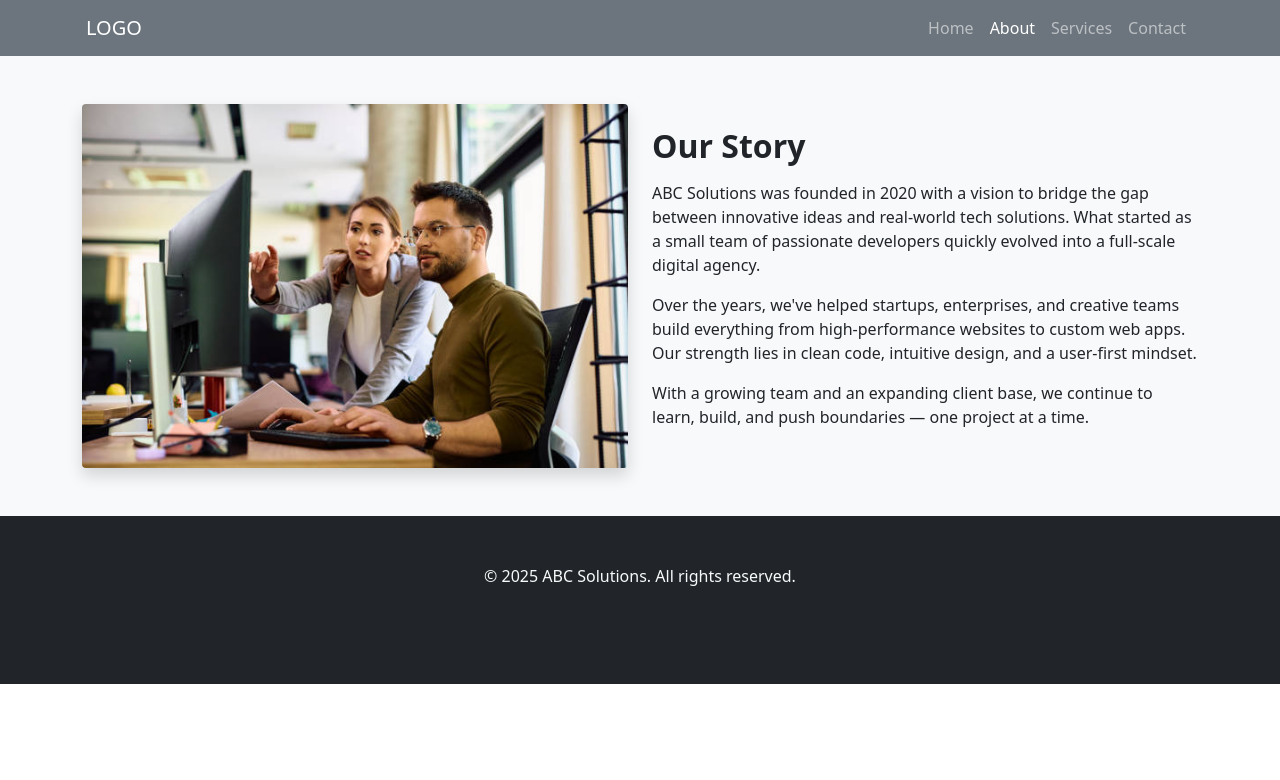
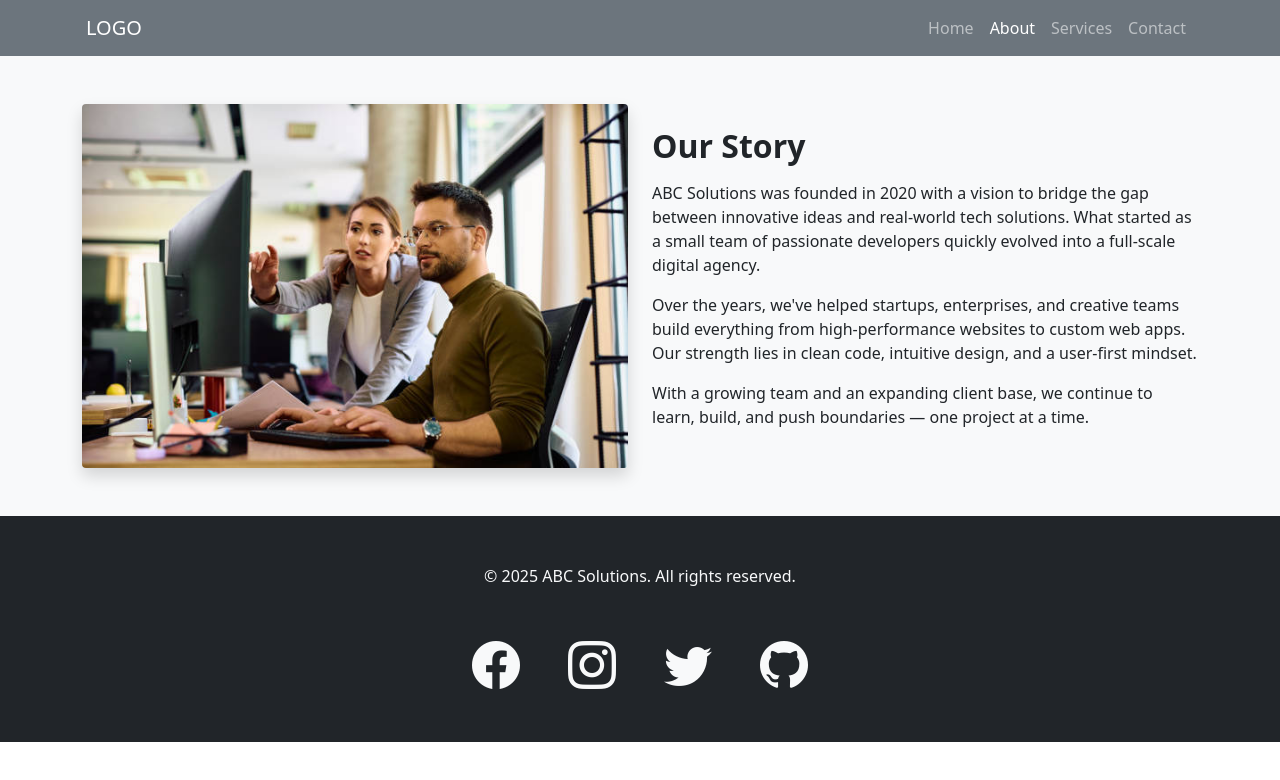
Before and after one commit to abhijitht2002/mern-assignments, a plain HTML site: page Assignment5/about.html in a window 1280 px wide. Drawn offline with nearby package versions, Linux system fonts and the light colour scheme.

Commit message:
assignment5 updated

```diff
--- a/Assignment5/about.html
+++ b/Assignment5/about.html
@@ -5,6 +5,7 @@
     <meta name="viewport" content="width=device-width, initial-scale=1.0">
     <title>ABC Solutions</title>
     <link href="https://cdn.jsdelivr.net/npm/bootstrap@5.0.2/dist/css/bootstrap.min.css" rel="stylesheet" integrity="sha384-EVSTQN3/azprG1Anm3QDgpJLIm9Nao0Yz1ztcQTwFspd3yD65VohhpuuCOmLASjC" crossorigin="anonymous">
+    <link rel="stylesheet" href="https://cdn.jsdelivr.net/npm/bootstrap-icons@1.13.1/font/bootstrap-icons.min.css">
 </head>
 <body>
     <!-- navbar -->
```
Also changed, not shown: Assignment5/contact.html (+1 -0 lines), Assignment5/services.html (+1 -0 lines).
